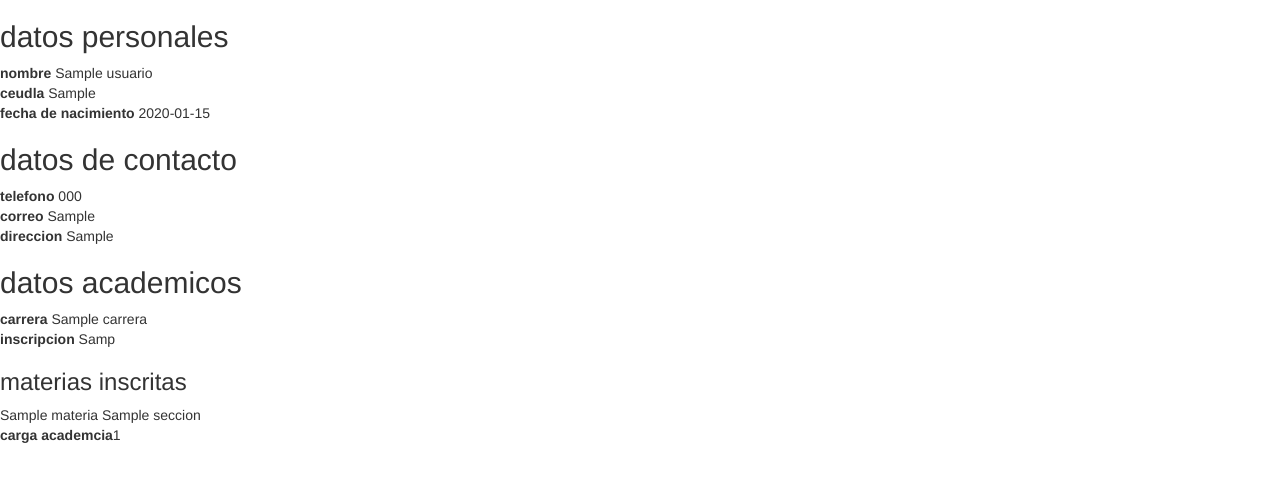
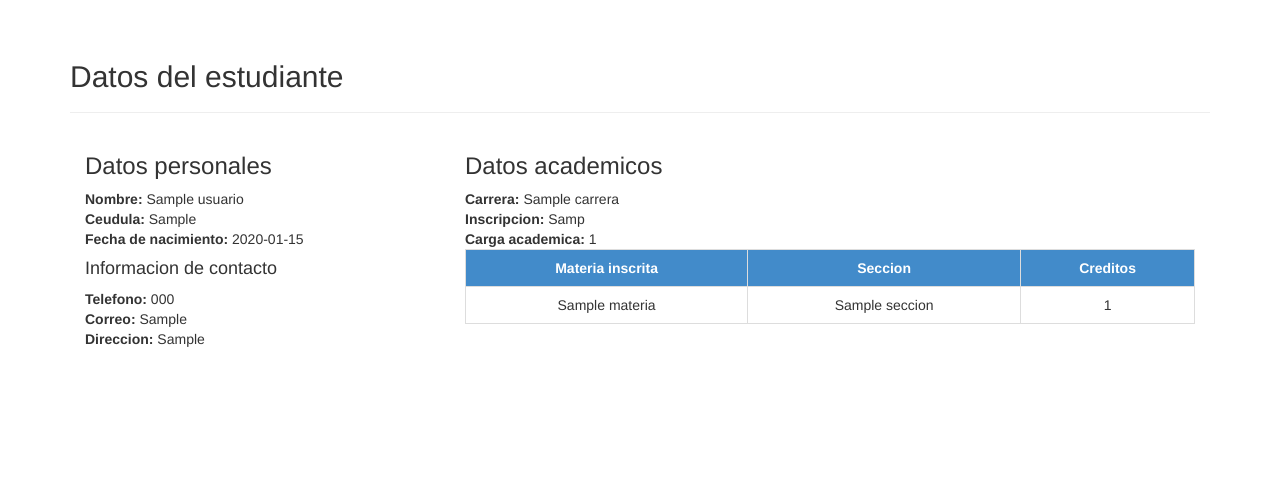
Before and after one commit to pizenblues/planificacion-academica, a PHP site: page /estudiante/perfil.php in a window 1280 px wide. Shown: the part 52-534 px from the top of the page. Run offline with PHP 8.4, Linux system fonts and the light colour scheme; the visitor is signed in with stand-in values (Sample User, id 1); tables that the repository leaves empty hold one stand-in row (values such as "Sample post").

Commit message:
perfil de estudiante completado

```diff
--- a/public/custom.css
+++ b/public/custom.css
@@ -10,12 +10,12 @@
 
 .table-custom th{
 	background: #428bca;
-	color: white;
-	text-align: center;
+	color: white; text-align: center;
 }
 
 .table-custom td{
 	text-align: center;
+	min-height: 37px;
 }
 
 .bgmain{
--- a/public/estudiante/perfil.php
+++ b/public/estudiante/perfil.php
@@ -20,27 +20,46 @@
     include("navbar.php");
     $carga_academica = 0;
 ?>
-<h2>datos personales</h2>
-<b>nombre</b> <span><?php echo $data["nombre"] ?></span> <br>
-<b>ceudla</b> <span><?php echo $data["cedula"] ?></span> <br>
-<b>fecha de nacimiento</b> <span><?php echo $data["nacimiento"] ?></span> <br>
+<div class="container">
+  <div class="page-header">
+    <h2>Datos del estudiante</h2>
+  </div>
 
-<h2>datos de contacto</h2>
-<b>telefono</b> <span><?php echo $data["telefono"] ?></span> <br>
-<b>correo</b> <span><?php echo $data["correo"] ?></span> <br>
-<b>direccion</b> <span><?php echo $data["direccion"] ?></span> <br>
+  <div class="col-xs-12 col-sm-4">
+    <h3>Datos personales</h3>
+    <b>Nombre:</b> <span><?php echo $data["nombre"] ?></span> <br>
+    <b>Ceudula:</b> <span><?php echo $data["cedula"] ?></span> <br>
+    <b>Fecha de nacimiento: </b> <span><?php echo $data["nacimiento"] ?></span>
+    <h4>Informacion de contacto</h4>
+    <b>Telefono: </b> <span><?php echo $data["telefono"] ?></span> <br>
+    <b>Correo: </b> <span><?php echo $data["correo"] ?></span> <br>
+    <b>Direccion: </b> <span><?php echo $data["direccion"] ?></span>
+  </div>
 
-<h2>datos academicos</h2>
-<b>carrera</b> <span><?php echo $data["carrera_nombre"] ?></span><br>
-<b>inscripcion</b> <span><?php echo $data["estudiante_inscripcion"] ?></span><br>
-<h3>materias inscritas</h3>
+  <div class="col-xs col-sm-8">
+    <h3>Datos academicos</h3>
+    <b>Carrera: </b> <span><?php echo $data["carrera_nombre"] ?></span><br>
+    <b>Inscripcion: </b> <span><?php echo $data["estudiante_inscripcion"] ?></span><br>
+    <table class="table table-bordered table-custom">
+      <tr>
+        <th>Materia inscrita</th>
+        <th>Seccion</th>
+        <th>Creditos</th>
+      </tr>
+    <?php do{
+      echo '<tr>';
+        echo '<td>',$data["materia_nombre"],'</td>';
+        echo '<td>',$data["seccion_nombre"],'</td>';
+        echo '<td>',$data["materia_creditos"],'</td>';
+      echo '</tr>';
+      $carga_academica = $carga_academica + $data["materia_creditos"];
+      }while ($data = mysql_fetch_assoc($sql));
+    ?>
+      <b>Carga academica: </b><?php echo $carga_academica ?>
+    </table>
+  </div>
 
-<?php do{
-  echo $data["materia_nombre"]." ".$data["seccion_nombre"],'<br>';
-  $carga_academica = $carga_academica + $data["materia_creditos"];
-  }while ($data = mysql_fetch_assoc($sql));
-?>
-<b>carga academcia</b><?php echo $carga_academica ?>
+</div>
 
 <?php
   include('footer.php');
--- a/src/sql/database.sql
+++ b/src/sql/database.sql
@@ -26,6 +26,7 @@ create table materia(
 	materia_nombre char (50) not null,
 	materia_carrera int not null,
 	materia_creditos int not null,
+	materia_color varchar(20) not null,
 	primary key (materia_id),
 	foreign key (materia_carrera) references carrera (carrera_id)
 );
```
Also changed, not shown: public/estudiante/anotaciones.md (added, +9 -0 lines), public/estudiante/index.php (+6 -3 lines), public/estudiante/materia.php (added, +34 -0 lines), src/sql/insert.sql (+6 -6 lines), public/estudiante/anotaciones.mg.php (added).
